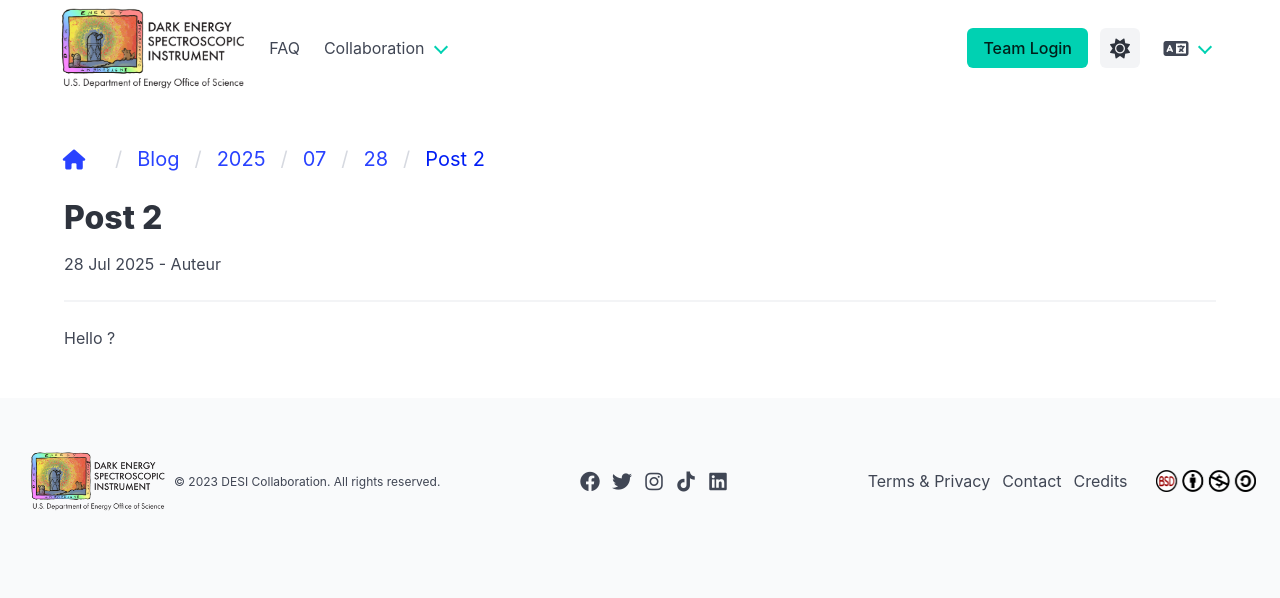
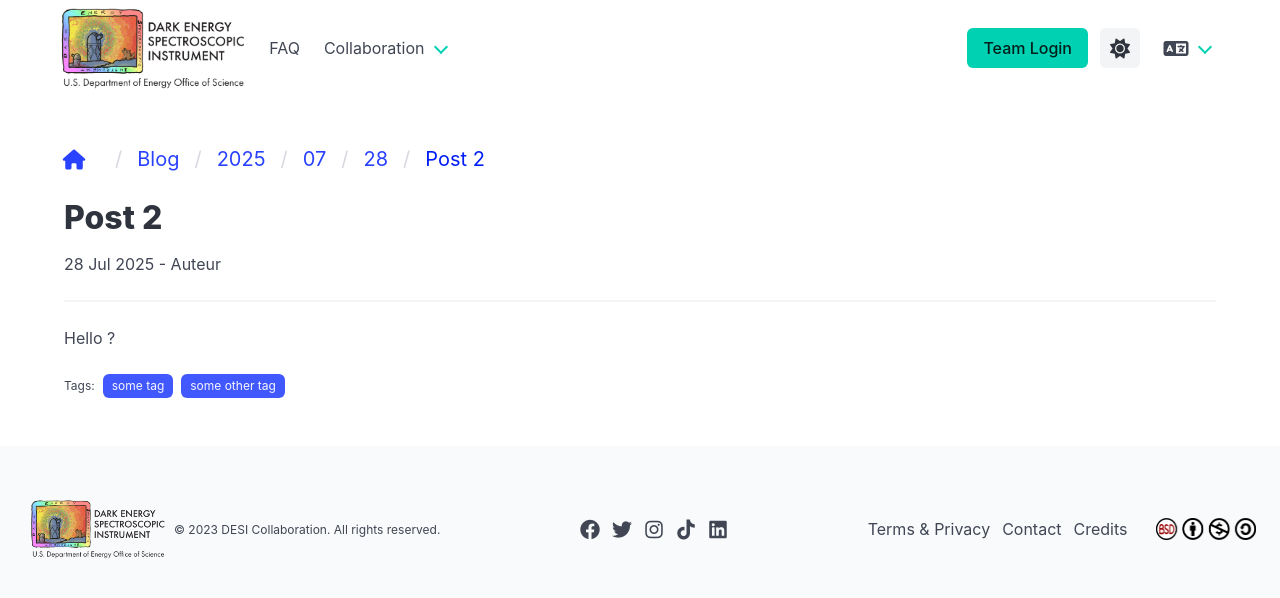
Before and after one commit to SBouchard01/jekyll-templates, a Jekyll site: the page built from _posts/2025-07-28-post-2.md, in a window 1280 px wide. Shown: the top 598 px of the page. Built offline with Jekyll 4.4.1, drawn with Linux system fonts in a browser that asks for light colours.

Commit message:
Display category tags to the bottom of the post layout with a link to the associated filter

```diff
--- a/_layouts/post.html
+++ b/_layouts/post.html
@@ -13,5 +13,19 @@
 
             {{ content | markdownify }}
         </div>
+        <div class="content">
+            {% if page.categories.size > 1 %}
+            <div class="tags">
+            <span class="is-size-7" data-i18n="Tags:">Tags: </span>
+            {% for tag in page.categories %}
+                {% unless tag == page.lang %}
+                    {% assign slug_tag = tag | slugify %}
+                    {% assign href = page.url | remove_first: '/' | split: '/' | first | append: '/' | append: slug_tag %}
+                    <a class="tag is-hoverable is-link" href="{{ href }}">{{ tag }}</a>
+                {% endunless %}
+            {% endfor %}
+            </div>
+            {% endif %}
+        </div>
     </div>
 </div>
--- a/_posts/2025-07-28-post-2.md
+++ b/_posts/2025-07-28-post-2.md
@@ -2,7 +2,7 @@
 title: "Post 2"
 author: Auteur
 lang: fr
-categories: [fr, test]
+categories: [fr, some tag, some other tag]
 ---
 
 Hello ?
```
